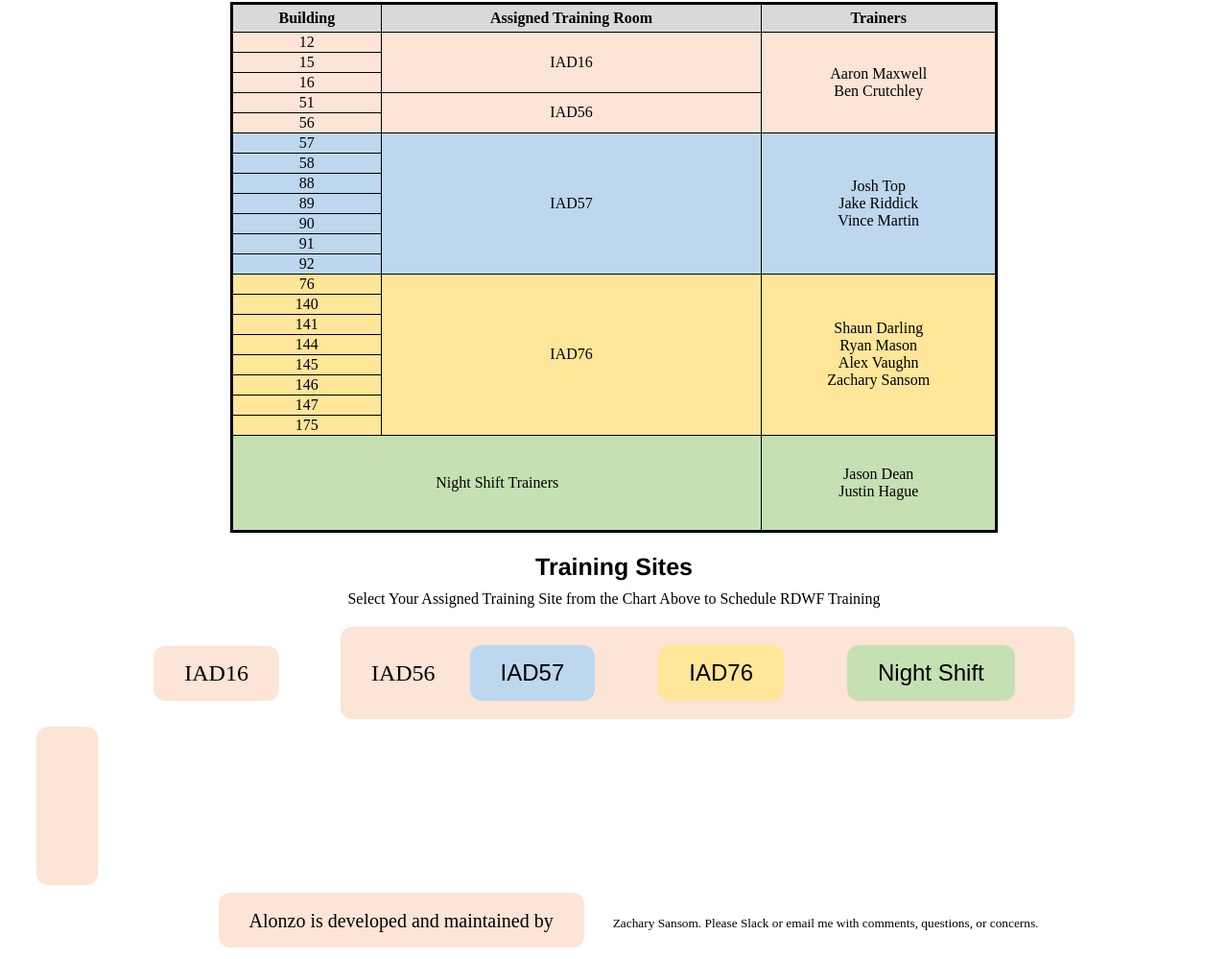
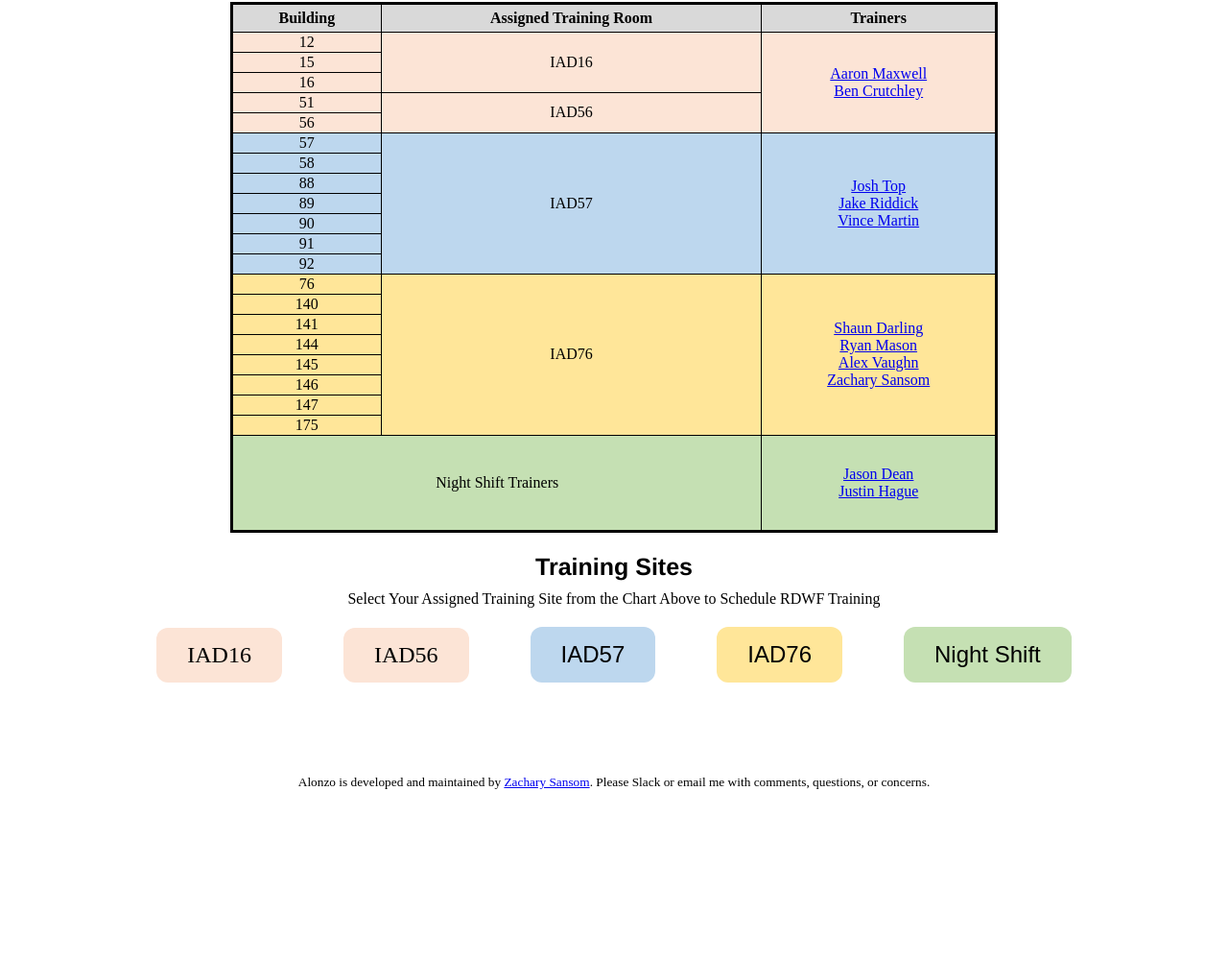
Before and after one commit to Beaumagarte500/RDWF_Training_Scheduler, a plain HTML site: page index.html in a window 1280 px wide. Shown: the part 209-1208 px from the top of the page at 96% size. After the commit the page ends 1040 px from the top, so only its background shows below. Drawn offline with Linux system fonts and the light colour scheme.

Commit message:
Update index.html

```diff
--- a/index.html
+++ b/index.html
@@ -21,22 +21,6 @@ h2 {
 h3 {
   font-family: Helvetica, serif;
   font-size: 20px;
-}
-</style>
-
-<style>
-a {
-    color: black;
-    text-decoration: none;
-}
-
-a:link, a:visited {
-    color: black;
-}
-
-a:hover {
-    color: blue;
-    text-decoration: underline;
 }
 </style>
 
@@ -168,7 +152,7 @@ a:hover {
 
         <div style="text-align:center">
 	        <a href="https://github.com/Beaumagarte500/RDWF_Training_Scheduler/blob/main/IAD16.html" class="button">IAD16</a></button>
-	        <a href="https://phonetool.amazon.com/users/zsa" class="button button2">IAD56</button>
+	        <a href="https://phonetool.amazon.com/users/zsa" class="button button2">IAD56</a></button>
 	        <button class="button button3">IAD57</button>
 	        <button class="button button4">IAD76</button>
 	        <button class="button button5">Night Shift</button>
```
